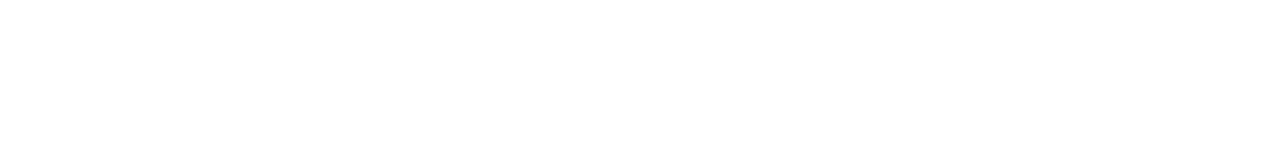
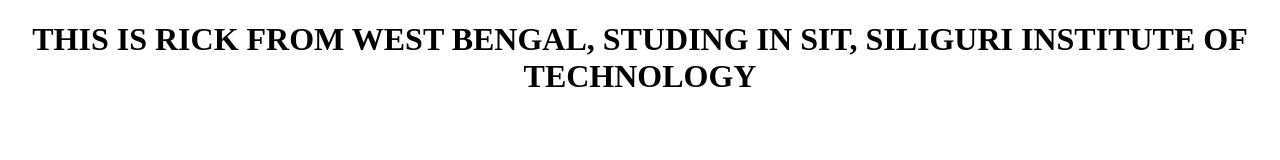
Before and after one commit to skytechrick01/GET_SKY_BUY, a plain HTML site: page index.html in a window 1280 px wide. Drawn offline with Linux system fonts and the light colour scheme.

Commit message:
Updated index.html file

```diff
--- a/index.html
+++ b/index.html
@@ -6,6 +6,9 @@
     <title>GET SKY BUY | Online shopping site for local products</title>
 </head>
 <body>
+    <h1>
+        <center><strong> THIS IS RICK FROM WEST BENGAL, STUDING IN SIT, SILIGURI INSTITUTE OF TECHNOLOGY</strong></center>
+    </h1>
 
 </body>
 </html>
```
